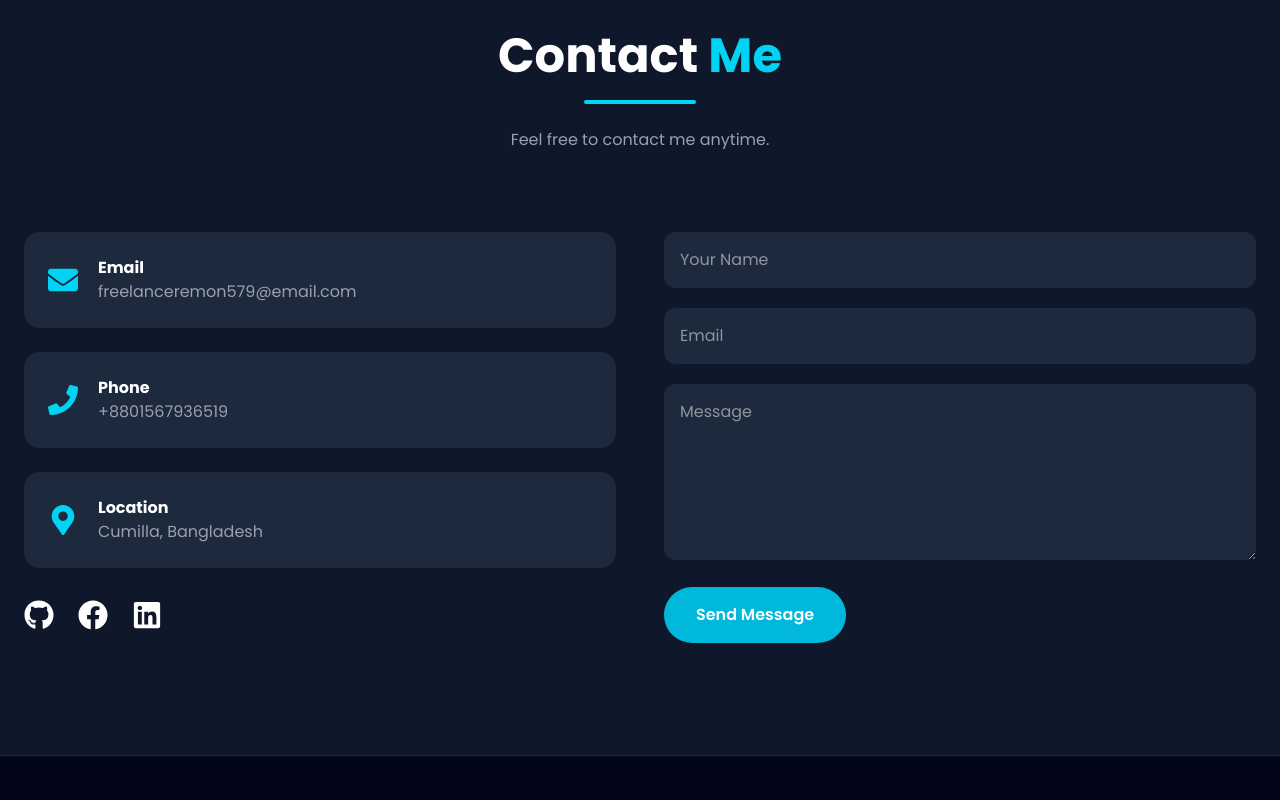
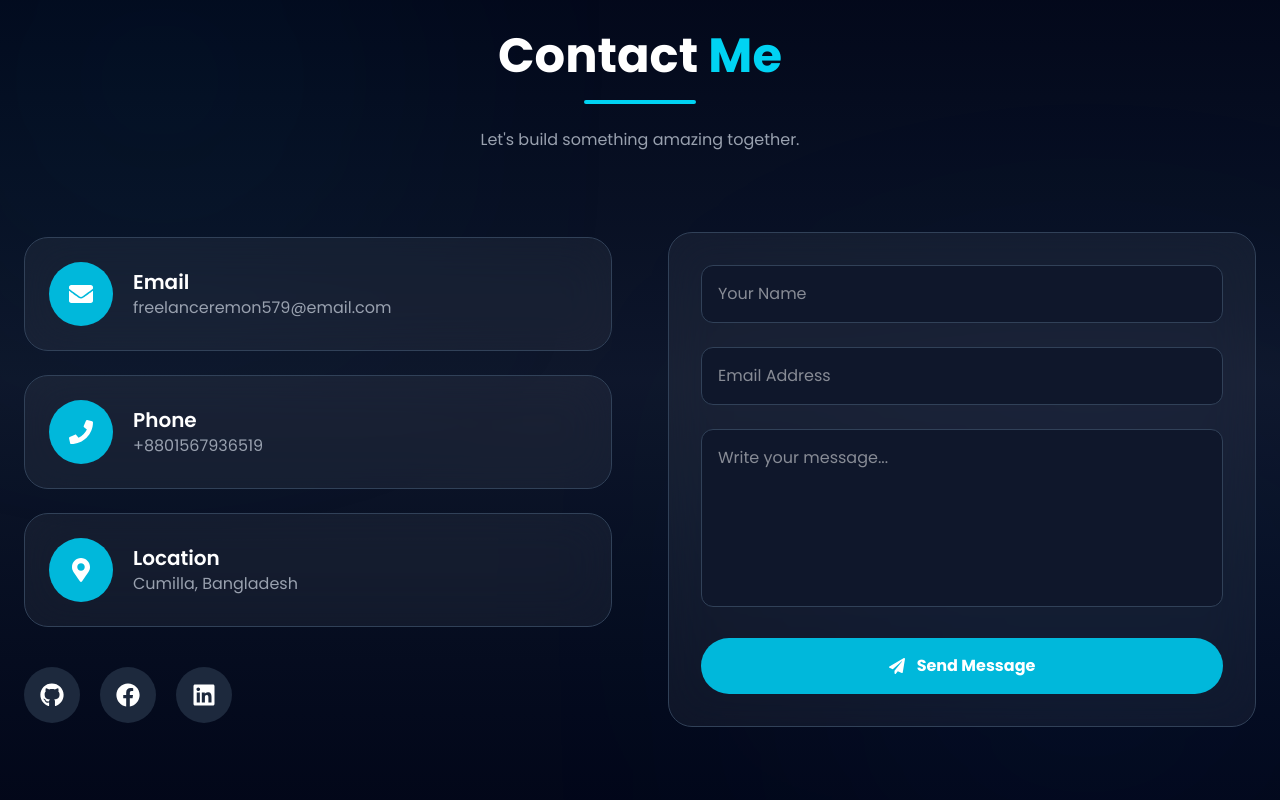
Before and after one commit to emu2025222-spec/portfolio-, a React (Vite) app: page / in a window 1280 px wide. Shown: the part 5820-6620 px from the top of the page. Built offline with nearby package versions, Linux system fonts and the light colour scheme.

Commit message:
Final Portfolio

```diff
--- a/src/components/Contact.jsx
+++ b/src/components/Contact.jsx
@@ -6,18 +6,45 @@ import {
   FaFacebook,
   FaGithub,
   FaLinkedin,
+  FaPaperPlane,
 } from "react-icons/fa";
 
 function Contact() {
+  const contactInfo = [
+    {
+      icon: <FaEnvelope />,
+      title: "Email",
+      value: "freelanceremon579@email.com",
+    },
+    {
+      icon: <FaPhone />,
+      title: "Phone",
+      value: "+8801567936519",
+    },
+    {
+      icon: <FaMapMarkerAlt />,
+      title: "Location",
+      value: "Cumilla, Bangladesh",
+    },
+  ];
+
   return (
     <section
       id="contact"
-      className="py-28 px-6 bg-slate-900 text-white"
+      className="relative py-28 px-6 bg-gradient-to-b from-slate-950 via-slate-900 to-slate-950 overflow-hidden"
     >
-      <div className="max-w-7xl mx-auto">
+      {/* Background Glow */}
+
+      <div className="absolute top-0 left-0 w-80 h-80 bg-cyan-500/10 blur-[150px] rounded-full"></div>
+
+      <div className="absolute bottom-0 right-0 w-96 h-96 bg-blue-500/10 blur-[180px] rounded-full"></div>
+
+      <div className="max-w-7xl mx-auto relative z-10">
+
+        {/* Heading */}
 
         <motion.div
-          initial={{ opacity: 0, y: 60 }}
+          initial={{ opacity: 0, y: 70 }}
           whileInView={{ opacity: 1, y: 0 }}
           transition={{ duration: .8 }}
           viewport={{ once: true }}
@@ -27,105 +54,126 @@ function Contact() {
             Contact <span className="text-cyan-400">Me</span>
           </h2>
 
-          <div className="w-28 h-1 bg-cyan-400 mx-auto rounded-full mt-5"></div>
+          <div className="w-28 h-1 bg-cyan-400 rounded-full mx-auto mt-5"></div>
 
           <p className="text-gray-400 mt-6">
-            Feel free to contact me anytime.
+            Let's build something amazing together.
           </p>
-
         </motion.div>
 
-        <div className="grid lg:grid-cols-2 gap-12">
+        <div className="grid lg:grid-cols-2 gap-14 items-center">
 
-          {/* Left */}
+          {/* LEFT */}
 
           <motion.div
-            initial={{ opacity:0,x:-80 }}
-            whileInView={{ opacity:1,x:0 }}
-            transition={{ duration:.8 }}
-            viewport={{ once:true }}
+            initial={{ x: -120, opacity: 0 }}
+            whileInView={{ x: 0, opacity: 1 }}
+            transition={{ duration: .8 }}
+            viewport={{ once: true }}
             className="space-y-6"
           >
 
-            <div className="bg-slate-800 p-6 rounded-2xl flex gap-5 items-center">
-              <FaEnvelope className="text-3xl text-cyan-400"/>
-              <div>
-                <h3 className="font-bold">Email</h3>
-                <p className="text-gray-400">
-                  freelanceremon579@email.com
-                </p>
-              </div>
-            </div>
+            {contactInfo.map((item, index) => (
 
-            <div className="bg-slate-800 p-6 rounded-2xl flex gap-5 items-center">
-              <FaPhone className="text-3xl text-cyan-400"/>
-              <div>
-                <h3 className="font-bold">Phone</h3>
-                <p className="text-gray-400">
-                  +8801567936519
-                </p>
-              </div>
-            </div>
+              <motion.div
+                key={index}
+                initial={{ x: -80, opacity: 0 }}
+                whileInView={{ x: 0, opacity: 1 }}
+                transition={{
+                  delay: index * .2,
+                  duration: .6,
+                }}
+                viewport={{ once: true }}
+                whileHover={{
+                  scale: 1.04,
+                  y: -5,
+                }}
+                className="flex items-center gap-5 bg-white/5 backdrop-blur-xl border border-slate-700 rounded-3xl p-6 hover:border-cyan-400 hover:shadow-[0_0_30px_rgba(34,211,238,.3)] transition-all duration-500"
+              >
+                <div className="w-16 h-16 rounded-full bg-cyan-500 flex justify-center items-center text-2xl">
+                  {item.icon}
+                </div>
 
-            <div className="bg-slate-800 p-6 rounded-2xl flex gap-5 items-center">
-              <FaMapMarkerAlt className="text-3xl text-cyan-400"/>
-              <div>
-                <h3 className="font-bold">Location</h3>
-                <p className="text-gray-400">
-                  Cumilla, Bangladesh
-                </p>
-              </div>
-            </div>
+                <div>
+                  <h3 className="text-xl font-semibold">
+                    {item.title}
+                  </h3>
 
-            <div className="flex gap-6 text-3xl mt-8">
+                  <p className="text-gray-400">
+                    {item.value}
+                  </p>
+                </div>
+              </motion.div>
 
-              <a href="#" className="hover:text-cyan-400">
-                <FaGithub/>
+            ))}
+
+            {/* Social */}
+
+            <div className="flex gap-5 mt-10">
+
+              <a
+                href="https://github.com/emu2025222-spec"
+                target="_blank"
+                rel="noreferrer"
+                className="w-14 h-14 rounded-full bg-slate-800 flex justify-center items-center text-2xl hover:bg-cyan-500 hover:-translate-y-2 transition-all duration-500"
+              >
+                <FaGithub />
               </a>
 
-              <a href="#" className="hover:text-cyan-400">
-                <FaFacebook/>
+              <a
+                href="https://facebook.com"
+                target="_blank"
+                rel="noreferrer"
+                className="w-14 h-14 rounded-full bg-slate-800 flex justify-center items-center text-2xl hover:bg-cyan-500 hover:-translate-y-2 transition-all duration-500"
+              >
+                <FaFacebook />
               </a>
 
-              <a href="#" className="hover:text-cyan-400">
-                <FaLinkedin/>
+              <a
+                href="https://linkedin.com"
+                target="_blank"
+                rel="noreferrer"
+                className="w-14 h-14 rounded-full bg-slate-800 flex justify-center items-center text-2xl hover:bg-cyan-500 hover:-translate-y-2 transition-all duration-500"
+              >
+                <FaLinkedin />
               </a>
 
             </div>
 
           </motion.div>
 
-          {/* Right */}
+          {/* RIGHT */}
 
           <motion.form
-            initial={{ opacity:0,x:80 }}
-            whileInView={{ opacity:1,x:0 }}
-            transition={{ duration:.8 }}
-            viewport={{ once:true }}
-            className="space-y-5"
+            initial={{ x: 120, opacity: 0 }}
+            whileInView={{ x: 0, opacity: 1 }}
+            transition={{ duration: .8 }}
+            viewport={{ once: true }}
+            className="bg-white/5 backdrop-blur-xl border border-slate-700 rounded-3xl p-8 space-y-6 hover:border-cyan-400 transition-all duration-500"
           >
 
             <input
               type="text"
               placeholder="Your Name"
-              className="w-full bg-slate-800 rounded-xl p-4 outline-none"
+              className="w-full bg-slate-900 border border-slate-700 rounded-xl p-4 outline-none focus:border-cyan-400 focus:ring-2 focus:ring-cyan-500 transition"
             />
 
             <input
               type="email"
-              placeholder="Email"
-              className="w-full bg-slate-800 rounded-xl p-4 outline-none"
+              placeholder="Email Address"
+              className="w-full bg-slate-900 border border-slate-700 rounded-xl p-4 outline-none focus:border-cyan-400 focus:ring-2 focus:ring-cyan-500 transition"
             />
 
             <textarea
               rows="6"
-              placeholder="Message"
-              className="w-full bg-slate-800 rounded-xl p-4 outline-none"
+              placeholder="Write your message..."
+              className="w-full bg-slate-900 border border-slate-700 rounded-xl p-4 outline-none resize-none focus:border-cyan-400 focus:ring-2 focus:ring-cyan-500 transition"
             ></textarea>
 
             <button
-              className="bg-cyan-500 hover:bg-cyan-400 px-8 py-4 rounded-full font-semibold transition"
+              className="w-full py-4 rounded-full bg-cyan-500 hover:bg-cyan-400 hover:shadow-[0_0_30px_#06b6d4] transition-all duration-500 font-bold flex justify-center items-center gap-3"
             >
+              <FaPaperPlane />
               Send Message
             </button>
 
```
